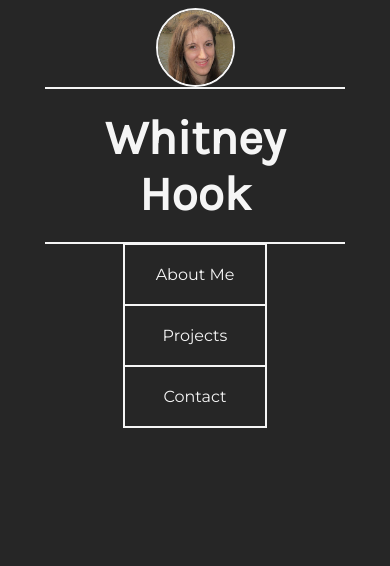
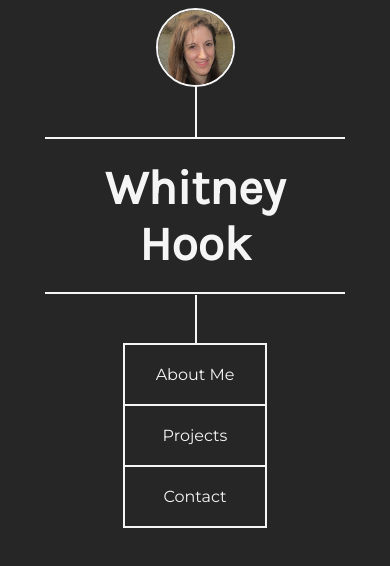
Before and after one commit to wdbhook/portfolio, a plain HTML site: page index.html in a window 390 px wide. Drawn offline with nearby package versions, Linux system fonts and the light colour scheme.

Commit message:
fixed error

```diff
--- a/index.html
+++ b/index.html
@@ -9,12 +9,14 @@
     <link rel="stylesheet" href="https://use.fontawesome.com/releases/v5.8.2/css/all.css" integrity="sha384-oS3vJWv+0UjzBfQzYUhtDYW+Pj2yciDJxpsK1OYPAYjqT085Qq/1cq5FLXAZQ7Ay" crossorigin="anonymous">
   </head>
   <body>
-    <img class="me" src="me.jpg" alt="Whitney Hook">
-    <div class="verticalLine"></div>
-    <div class="horizontalLine"></div>
-    <h1 class="name whitish">Whitney Hook </h1>
-    <div class="horizontalLine"></div>
-    <div class="verticalLine"></div>
+    <header>
+      <img class="me" src="me.jpg" alt="Whitney Hook">
+      <div class="verticalLine"></div>
+      <div class="horizontalLine"></div>
+      <h1 class="name whitish">Whitney Hook</h1>
+      <div class="horizontalLine"></div>
+      <div class="verticalLine"></div>
+    </header>
     <nav>
       <ul>
         <a class="nav whitish" id="aboutme" href=""><li>About Me</li></a>
--- a/script.js
+++ b/script.js
@@ -1,6 +1,5 @@
 $(function() {
-    $(".name").slideDown("slow", function() {
-    });
+    $(".name").slideDown("slow");
 });
 
 function renderPages() {
--- a/style.css
+++ b/style.css
@@ -132,8 +132,10 @@ body {
       width: 75px;
     }
 
-    .line {
+    .verticalLine {
       height: 50px;
+      border-right: 2px solid #F5F5F5;
+      width: 50%;
     }
   }
 
@@ -148,7 +150,3 @@ body {
   li:hover {
     background-color: #3F3F3F;
   }
-
-  .hidden {
-    display: none;
-  }
```
